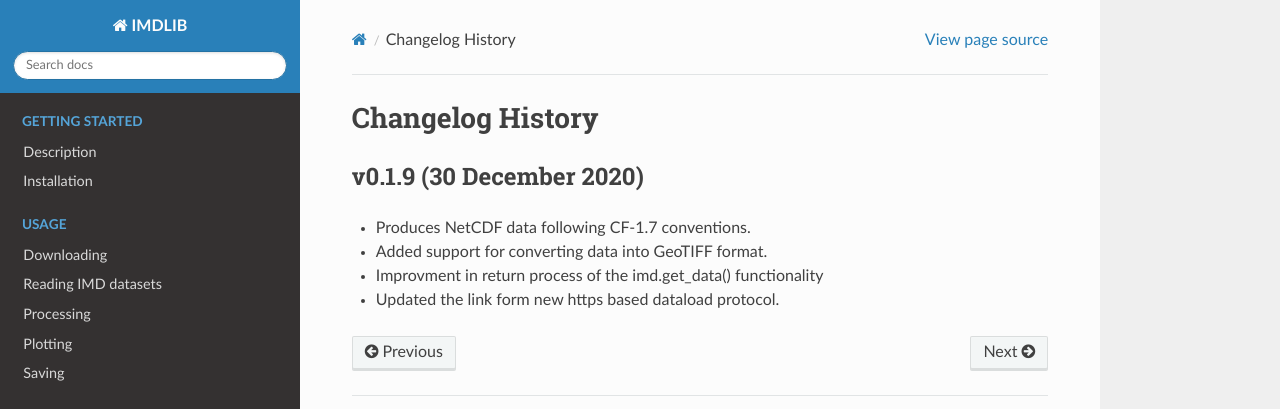
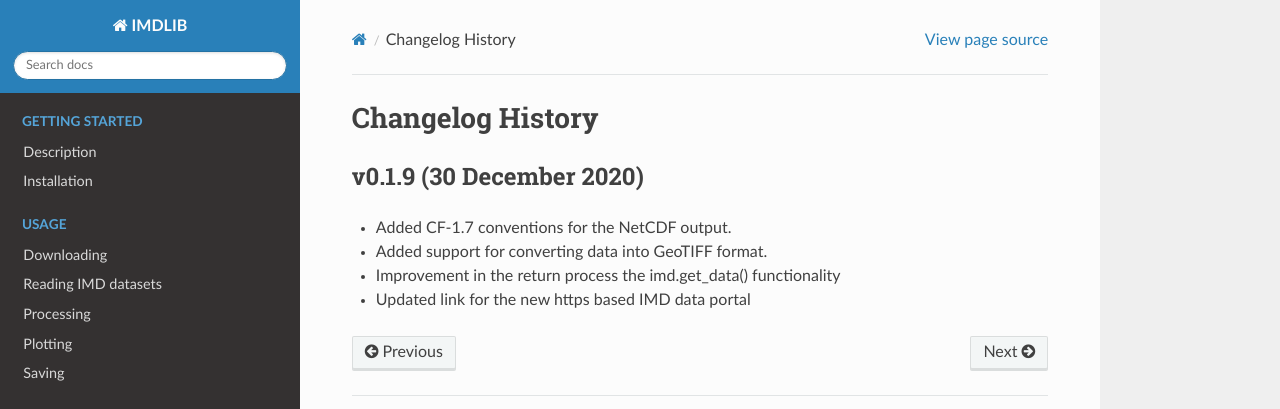
Before and after one commit to iamsaswata/imdlib, a Sphinx documentation site: the page built from docs/changelog.rst, in a window 1280 px wide. Shown: the top 409 px of the page. Built offline with Sphinx 7.4.7 and the Read the Docs theme 2.0.0, drawn with Linux system fonts in a browser that asks for light colours.

Commit message:
Update changelog.rst

```diff
--- a/docs/changelog.rst
+++ b/docs/changelog.rst
@@ -4,10 +4,10 @@ Changelog History
 v0.1.9 (30 December 2020)
 -------------------------
 
-* Produces NetCDF data following CF-1.7 conventions.
+* Added CF-1.7 conventions for the NetCDF output.
 
 * Added support for converting data into GeoTIFF format.
 
-* Improvment in return process of the imd.get_data() functionality
+* Improvement in the return process the imd.get_data() functionality
 
-* Updated the link form new https based dataload protocol.
+* Updated link for the new https based IMD data portal
```
